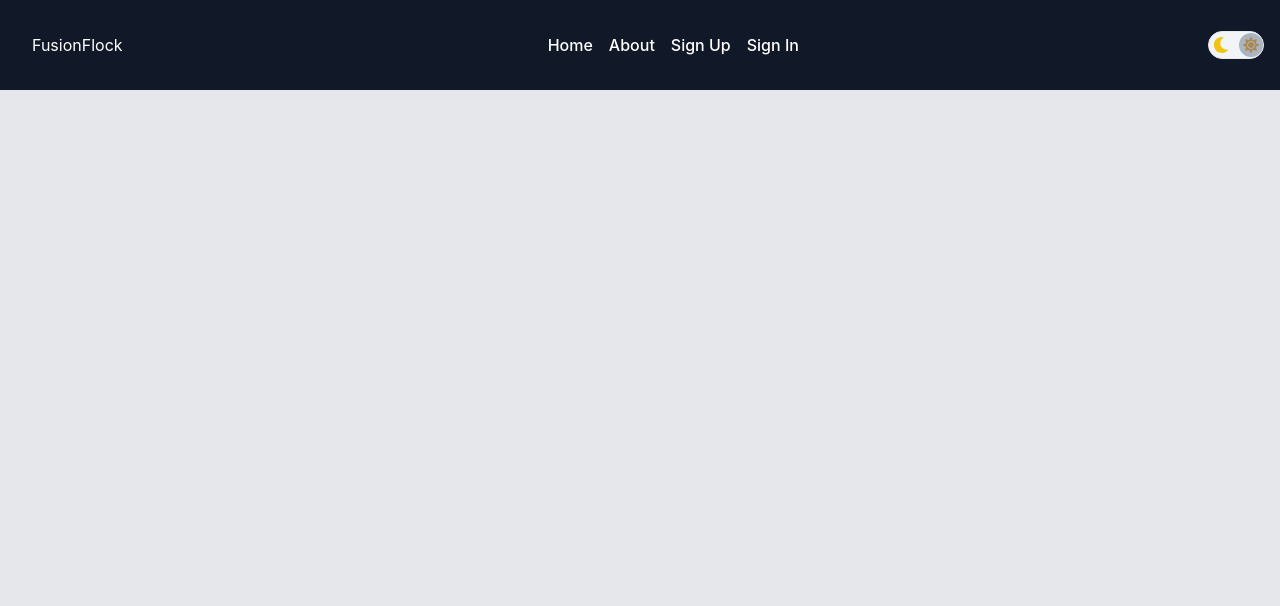
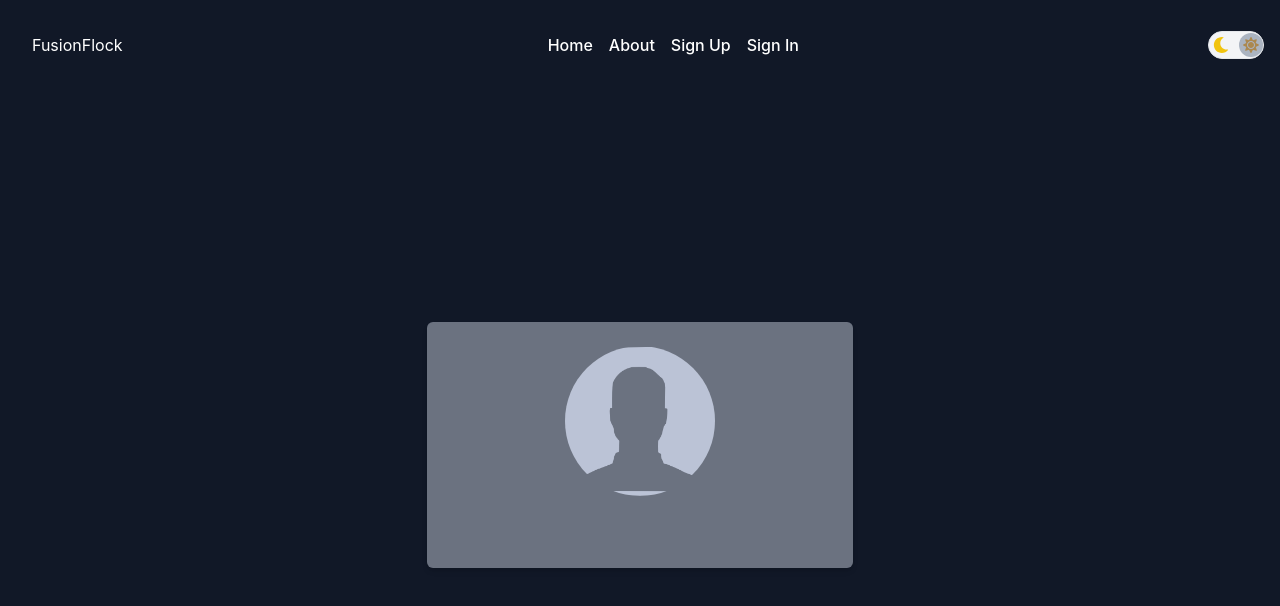
Before and after one commit to anamika7153/Social-media-app, a React (Create React App) app in the folder fusionflock/: page /api/users/1 in a window 1280 px wide. Shown: the top 606 px of the page. Built offline with nearby package versions, Linux system fonts and the light colour scheme.

Commit message:
user profile page

```diff
--- a/fusionflock/src/App.jsx
+++ b/fusionflock/src/App.jsx
@@ -2,10 +2,11 @@ import { BrowserRouter, Route, Routes } from "react-router-dom";
 import React, { useEffect, useState } from "react";
 
 import "./App.css";
+import Navbar from "./components/Navbar";
 import Signup from "./pages/Signup";
 import Home from "./pages/Home";
 import Signin from "./pages/Signin";
-import Navbar from "./components/Navbar";
+import UserProfile from "./pages/UserProfile";
 
 function App() {
   const [Theme, setTheme] = useState(null);
@@ -37,6 +38,7 @@ function App() {
         <Route path="/" element={<Home />}></Route>
         <Route path="/api/users/signup" element={<Signup />}></Route>
         <Route path="/api/users/signin" element={<Signin />}></Route>
+        <Route path="/api/users/:username" element={<UserProfile />}></Route>
       </Routes>
     </BrowserRouter>
   );
--- a/fusionflock/src/components/userMenu/Avatar.jsx
+++ b/fusionflock/src/components/userMenu/Avatar.jsx
@@ -32,7 +32,7 @@ const Avatar = () => {
       <div className="absolute top-15 right-[4px] hidden group-hover:block hover:block ease-in w-[160px]">
         <div className="py-2"></div>
         <ul className="text-gray-900 dark:text-dimWhite bg-gray-300 dark:bg-secondary px-3 py-4 rounded font-light text-sm">
-          <Link to="/profile">
+          <Link to={`/api/users/${user.username}`}>
             <li className=" text-gray-900 hover:underline dark:text-dimWhite dark:hover:text-white px-4 py-2 rounded">
               Your Profile
             </li>
--- /dev/null
+++ b/fusionflock/src/pages/UserProfile.jsx
@@ -0,0 +1,43 @@
+import React, { useState } from "react";
+import { useDispatch, useSelector } from "react-redux";
+
+import avatar from "../assets/avatar.png";
+
+const UserProfile = () => {
+  const dispatch = useDispatch();
+  const user = useSelector((state) => state.user);
+  const [data, setDate] = useState({
+    username: user?.username,
+    fullName: user?.fullName,
+    email: user?.email,
+    // password: user?.password,
+    password: "",
+  });
+
+  return (
+    <>
+      <section
+        style={{ height: "calc(100vh - 90px)", overflow: "hidden" }}
+        className="w-full bg-gray-100 dark:bg-gray-900"
+      >
+        <div className="min-h-full flex  mx-auto items-center justify-end">
+          <div className="flex flex-col p-6 items-center justify-center bg-white text-black dark:text-dimWhite dark:bg-gray-500 shadow-md rounded-md h-1/2 w-1/3  mx-auto">
+            <div className="w-[150px] h-[150px] flex items-center">
+              <img
+                src={avatar}
+                alt="profile pic"
+                className="w-full h-full rounded-full object-cover"
+                loading="lazy"
+              />
+            </div>
+            <h3 className="mt-8">{data.username}</h3>
+            <h3 className="mt-2">{data.fullName}</h3>
+            <h3 className="mt-2">{data.email}</h3>
+          </div>
+        </div>
+      </section>
+    </>
+  );
+};
+
+export default UserProfile;
--- a/fusionflock/tailwind.config.js
+++ b/fusionflock/tailwind.config.js
@@ -4,7 +4,14 @@ module.exports = {
     "./src/**/*.{js,jsx,ts,tsx}",
   ],
   theme: {
-    extend: {},
+    extend: {
+      colors: {
+        primary: "#0D1117",
+        secondary: "#161B22",
+        dimWhite: "rgba(255, 255, 255, 0.7)",
+        dimBlue: "rgba(9, 151, 124, 0.1)",
+      },
+    },
   },
   plugins: [],
 }
```
